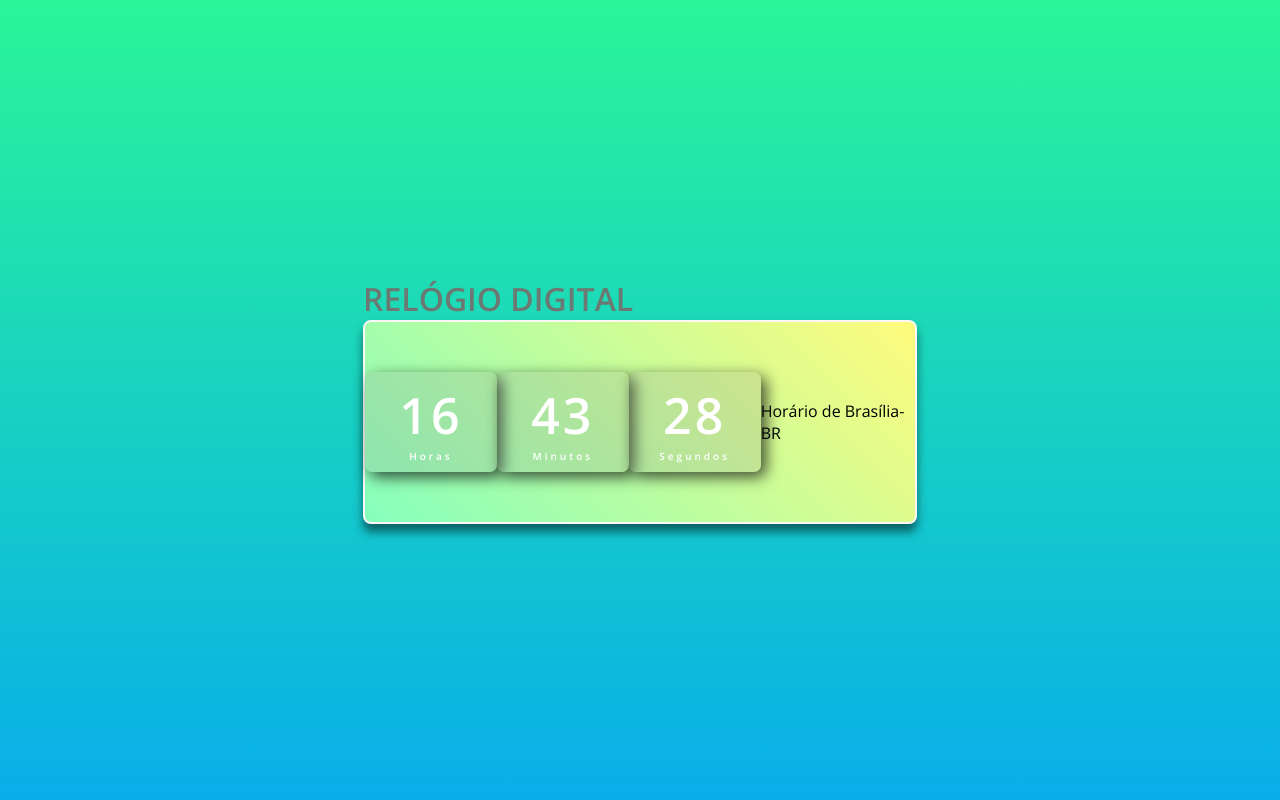
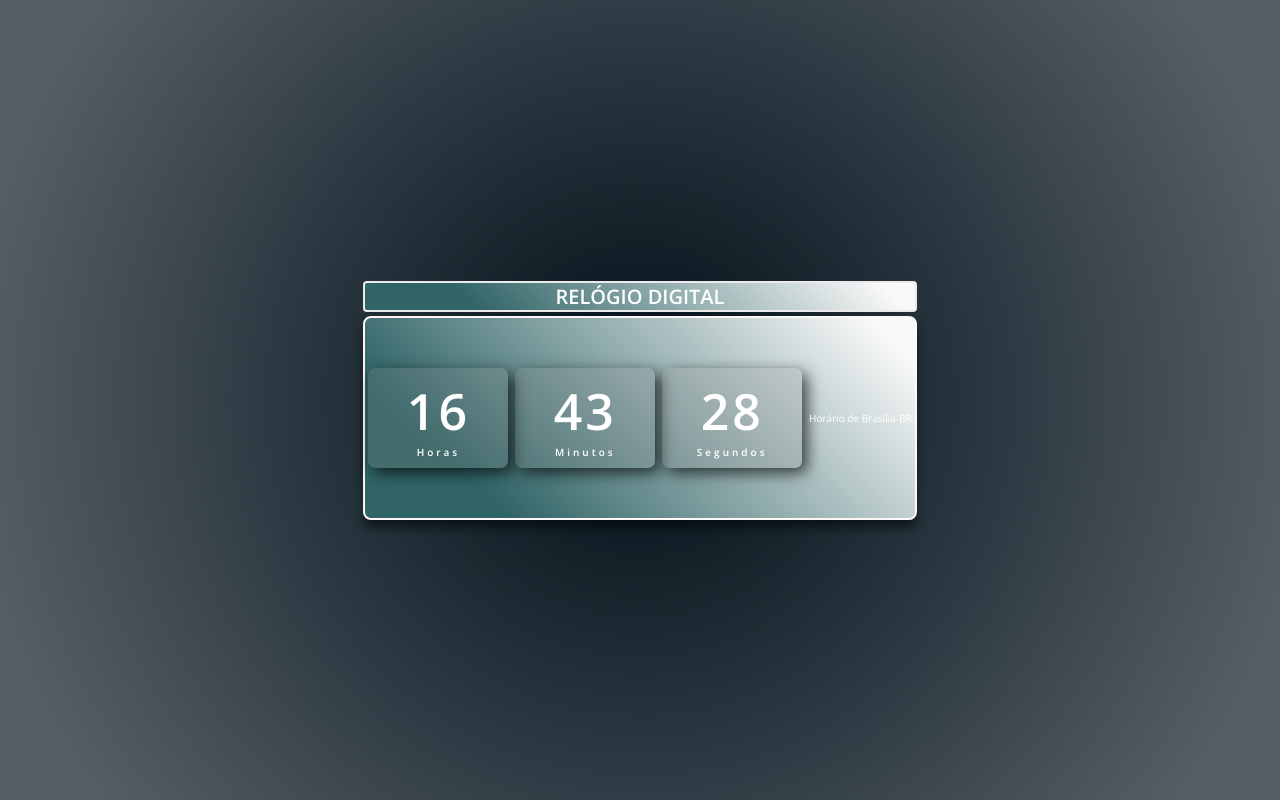
Before and after one commit to TiagoSouzRodrigues/relogio-digital-in-html-css-and-js-, a plain HTML site: page index.html in a window 1280 px wide. Drawn offline with nearby package versions, Linux system fonts and the light colour scheme.

Commit message:
Update style.css

```diff
--- a/style.css
+++ b/style.css
@@ -5,15 +5,30 @@
   font-family: "Open sans", sans-serif;
 }
 
-h1{
-    display: flex;
-    text-align: center;
-    color: #6b7972;
+h1 {
+    background: rgb(48, 100, 102);
+    background: linear-gradient(
+      45deg,
+      rgba(48, 100, 102, 1) 19%,
+      rgba(249, 249, 249, 1) 94%
+    );
+  display: flex;
+  text-align: center;
+  color: #ffffff;
+  font-size: 20px;
+  justify-content: center;
+  border: 2px solid rgb(235, 233, 233);
+  border-radius: 4px;
+  margin-bottom: 4px;
 }
 body {
   height: 100vh;
-  background-color: #08aeea;
-  background-image: linear-gradient(0deg, #08aeea 0%, #2af598 100%);
+  background: rgb(6, 21, 29);
+  background: radial-gradient(
+    circle,
+    rgba(6, 21, 29, 1) 8%,
+    rgba(86, 95, 104, 1) 90%
+  );
 
   display: flex;
   align-items: center;
@@ -25,8 +40,12 @@ body {
   justify-content: space-around;
   height: 200px;
   width: 550px;
-  background-color: #85ffbd;
-  background-image: linear-gradient(45deg, #85ffbd 0%, #fffb7d 100%);
+  background: rgb(48, 100, 102);
+  background: linear-gradient(
+    45deg,
+    rgba(48, 100, 102, 1) 19%,
+    rgba(249, 249, 249, 1) 94%
+  );
 
   border: 2px solid rgb(252, 246, 246);
   border-radius: 8px;
@@ -37,6 +56,7 @@ body {
   width: 140px;
   display: flex;
   flex-direction: column;
+  flex-wrap: wrap;
   align-items: center;
   justify-content: center;
   color: #fff;
@@ -53,6 +73,13 @@ body {
   font-size: 10px;
 }
 
+p {
+  color: #ffffff;
+  font-size: 10px;
+}
+
+
+
 @media only screen and (max-width: 1000px) {
   div.relogio {
     height: 80vh;
```
